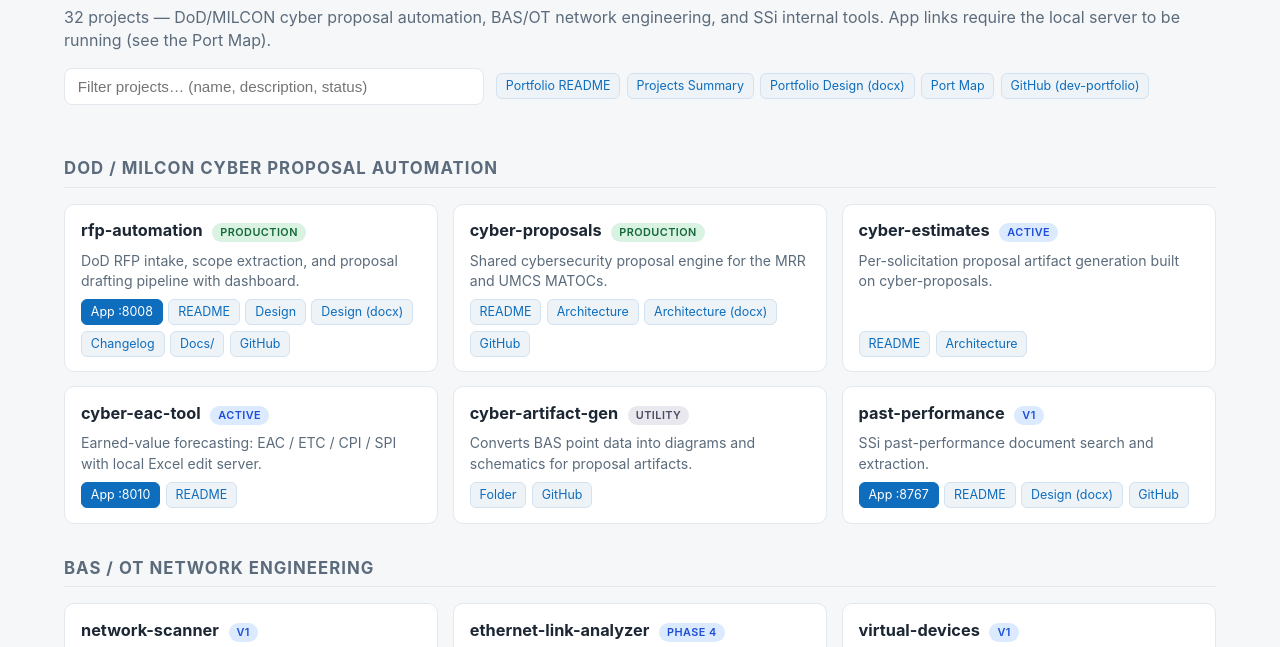
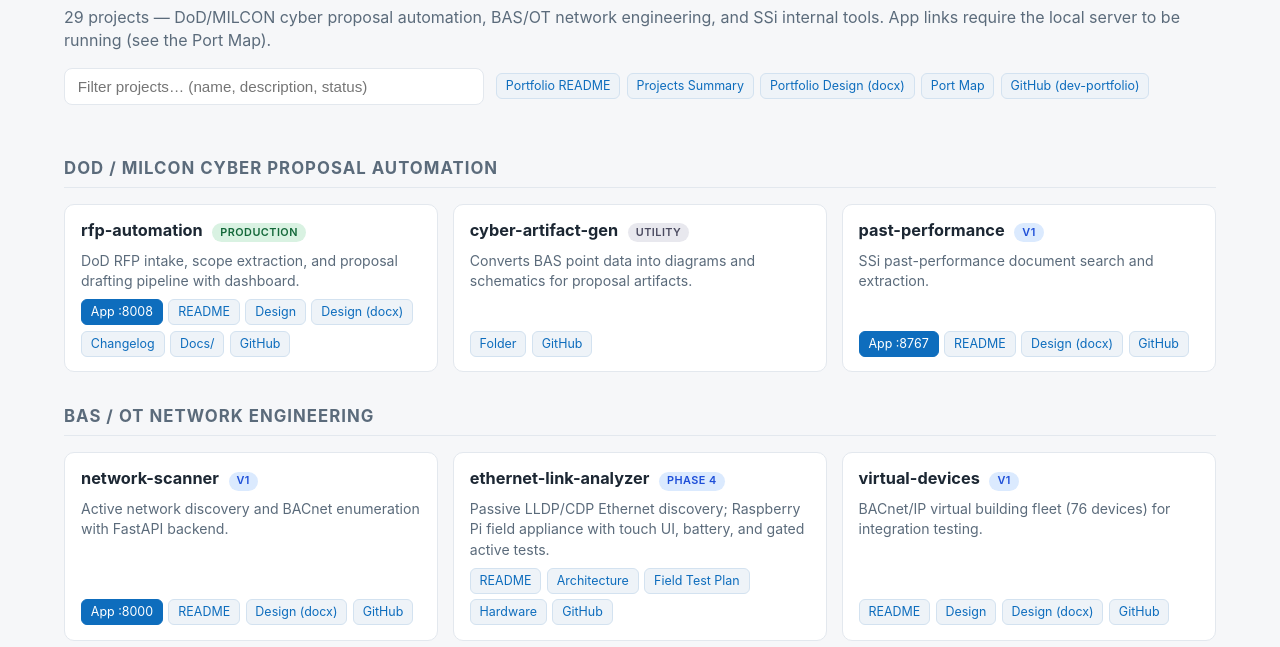
Before and after one commit to ogreen111/dev-portfolio, a plain HTML site: page index.html in a window 1280 px wide. Shown: the part 73-720 px from the top of the page. Drawn offline with Linux system fonts and the light colour scheme.

Commit message:
Archive cyber-estimates/eac-tool/proposals; drop from portfolio docs
Remove the three retired proposal projects from the portfolio registry:
- cyber-proposals: already gone from disk
- cyber-eac-tool: archived (_archive/cyber-eac-tool-20260711.tar.gz)
- cyber-estimates: archived (_archive/cyber-estimates-20260714.tar.gz)

Update CLAUDE.md, README.md, PROJECTS_SUMMARY.md, PORTS.md, and the
index.html portfolio site: registry tables, dependency graph, port map
(drop 8010), and project count (32 -> 29). NAVFAC/USACE cyber proposal
and pricing logic now lives in the navfac-cyber-proposal Claude skill.

Also folds in the previously-staged portfolio-docs refresh (project
recategorization to SSi Productivity, status/version bumps) that was
already pending in README.md and PROJECTS_SUMMARY.md.

Co-Authored-By: Claude Opus 4.8 <noreply@anthropic.com>

```diff
--- a/index.html
+++ b/index.html
@@ -104,7 +104,7 @@
 <body>
 <header>
   <h1>Dev Portfolio</h1>
-  <p class="subtitle">32 projects — DoD/MILCON cyber proposal automation, BAS/OT network engineering, and SSi internal tools. App links require the local server to be running (see the Port Map).</p>
+  <p class="subtitle">29 projects — DoD/MILCON cyber proposal automation, BAS/OT network engineering, and SSi internal tools. App links require the local server to be running (see the Port Map).</p>
   <div class="toolbar">
     <input id="filter" type="search" placeholder="Filter projects… (name, description, status)">
     <nav class="portfolio-links">
@@ -132,32 +132,6 @@
         <a href="rfp-automation/CHANGELOG.md">Changelog</a>
         <a href="rfp-automation/docs/">Docs/</a>
         <a href="https://github.com/ogreen111/rfp-automation">GitHub</a>
-      </div>
-    </div>
-
-    <div class="card"><div class="card-head"><h3>cyber-proposals</h3><span class="status st-prod">Production</span></div>
-      <p class="desc">Shared cybersecurity proposal engine for the MRR and UMCS MATOCs.</p>
-      <div class="links">
-        <a href="cyber-proposals/README.md">README</a>
-        <a href="cyber-proposals/docs/architecture.md">Architecture</a>
-        <a href="cyber-proposals/docs/architecture.docx">Architecture (docx)</a>
-        <a href="https://github.com/ogreen111/cyber-proposals">GitHub</a>
-      </div>
-    </div>
-
-    <div class="card"><div class="card-head"><h3>cyber-estimates</h3><span class="status st-active">Active</span></div>
-      <p class="desc">Per-solicitation proposal artifact generation built on cyber-proposals.</p>
-      <div class="links">
-        <a href="cyber-estimates/README.md">README</a>
-        <a href="cyber-estimates/ARCHITECTURE.md">Architecture</a>
-      </div>
-    </div>
-
-    <div class="card"><div class="card-head"><h3>cyber-eac-tool</h3><span class="status st-active">Active</span></div>
-      <p class="desc">Earned-value forecasting: EAC / ETC / CPI / SPI with local Excel edit server.</p>
-      <div class="links">
-        <a class="app" href="http://localhost:8010">App :8010</a>
-        <a href="cyber-eac-tool/README.md">README</a>
       </div>
     </div>
 
```
Also changed, not shown: 4 other files.
